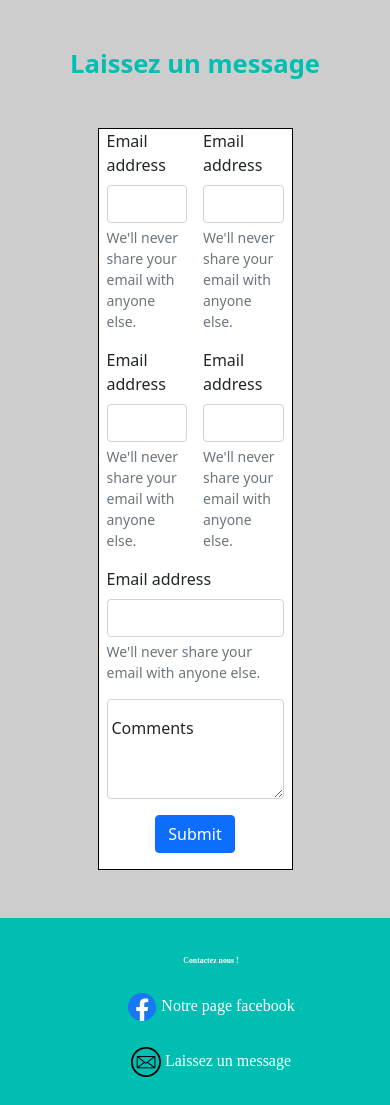
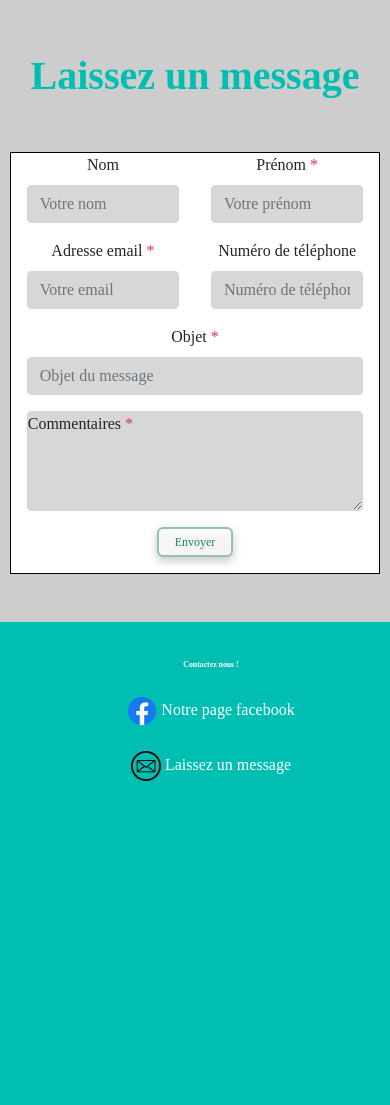
Before and after one commit to FlorentV02/SOS_CONSOLE, a PHP site: page /contact.html in a window 390 px wide. Shown: the part 126-1231 px from the top of the page. After the commit the page ends 907 px from the top, so only its background shows below. Run offline with PHP 8.4, Linux system fonts and the light colour scheme; some libraries are stand-ins or nearby versions.

Commit message:
Finition formulaire contact
Finition du responsive et ajout de couleur du formulaire de contact

```diff
--- a/asset/css/contact.css
+++ b/asset/css/contact.css
@@ -5,5 +5,70 @@
     border: 1px solid black;
     margin: auto;
     height: auto;
-    width: 50vw;
+    width: 60vw;
 }
+
+
+
+/* formulaire de contact */
+
+#formulaire {
+    padding: 0.8vw;
+}
+
+/* input style */
+
+.form-style {
+    background-color: #D7D7D7;
+}
+
+/* label */
+
+/* comments-label */
+
+.comments-label {
+    padding: 0 !important;
+    left: auto !important;
+}
+
+
+/* Media query */
+
+
+@media (max-width: 991.98px) {
+    #block-formulaire {
+        width: 90vw;
+    }
+ }
+
+@media (max-width: 767.98px) {
+
+    #block-formulaire {
+        width: 90vw;
+    }
+
+    /* Titre "laissez un message */
+
+    #send-note {
+        font-weight: 700;
+        font-size: 3rem;
+        line-height: 4rem;
+    }
+
+ }
+
+@media (max-width: 575.98px) {
+    #block-formulaire {
+        width: 95vw;
+    }
+
+    #formulaire {
+        padding: 0;
+    }
+
+    #send-note {
+        font-weight: 700;
+        font-size: 2.5rem;
+        line-height: 3.5rem;
+    }
+}
--- a/contact.html
+++ b/contact.html
@@ -54,46 +54,47 @@
 
     <section>
 
-        <p class="text-center title-page my-5">Laissez un message</p>
+        <p id="send-note" class="text-center title-page my-5 playfair">Laissez un message</p>
 
         <div id="block-formulaire" class="mb-5">
-            <form>
+            <form id="formulaire" class="playfair">
                 <div class="d-flex justify-content-evenly">
-                    <div class="mb-3 px-2">
-                        <label for="exampleInputEmail1" class="form-label">Email address</label>
-                        <input type="email" class="form-control" id="exampleInputEmail1" aria-describedby="emailHelp">
-                    <div id="emailHelp" class="form-text">We'll never share your email with anyone else.</div>
+                    <div class="mb-3 px-3 text-center w-100">
+                        <label for="Name" class="form-label">
+                          Nom
+                        </label>
+                        <input type="text" class="form-control form-style" id="Name" placeholder="Votre nom" aria-describedby="NameHelp">
                     </div>
-                    <div class="mb-3 px-2">
-                        <label for="exampleInputEmail1" class="form-label">Email address</label>
-                        <input type="email" class="form-control" id="exampleInputEmail1" aria-describedby="emailHelp">
-                        <div id="emailHelp" class="form-text">We'll never share your email with anyone else.</div>
+                    <div class="mb-3 px-3 text-center w-100">
+                        <label for="FirstName" class="form-label">
+                          Prénom <span class="text-danger font-weight-bold">*</span>
+                        </label>
+                        <input type="text" class="form-control form-style" id="FirstName" placeholder="Votre prénom" aria-describedby="firstNameHelp">
                     </div>
                 </div>
                 <div class="d-flex justify-content-evenly">
-                    <div class="mb-3 px-2">
-                        <label for="exampleInputEmail1" class="form-label">Email address</label>
-                        <input type="email" class="form-control" id="exampleInputEmail1" aria-describedby="emailHelp">
-                    <div id="emailHelp" class="form-text">We'll never share your email with anyone else.</div>
-                    </div>
-                    <div class="mb-3 px-2">
-                        <label for="exampleInputEmail1" class="form-label">Email address</label>
-                        <input type="email" class="form-control" id="exampleInputEmail1" aria-describedby="emailHelp">
-                        <div id="emailHelp" class="form-text">We'll never share your email with anyone else.</div>
+                    <div class="mb-3 px-3 text-center w-100">
+                        <label for="exampleInputEmail" class="form-label">
+                          Adresse email <span class="text-danger font-weight-bold">*</span></label>
+                        <input type="email" class="form-control form-style" id="exampleInputEmail" placeholder="Votre email" aria-describedby="emailHelp">
+                      </div>
+                    <div class="mb-3 px-3 text-center w-100">
+                        <label for="PhoneNumber" class="form-label">Numéro de téléphone</label>
+                        <input type="text" class="form-control form-style" id="PhoneNumber" placeholder="Numéro de téléphone" aria-describedby="PhoneNumberHelp">
                     </div>
                 </div>
-                <div class="mb-3 px-2">
-                    <label for="exampleInputEmail1" class="form-label">Email address</label>
-                    <input type="email" class="form-control" id="exampleInputEmail1" aria-describedby="emailHelp">
-                    <div id="emailHelp" class="form-text">We'll never share your email with anyone else.</div>
+                <div class="mb-3 px-3 text-center w-100">
+                    <label for="exampleInputEmail1" class="form-label">
+                      Objet <span class="text-danger font-weight-bold">*</span></label></label>
+                    <input type="text" class="form-control form-style" id="object" placeholder="Objet du message"  aria-describedby="emailHelp">
                 </div>
-                <div class="form-floating mb-3 px-2">
-                    <textarea class="form-control" placeholder="Leave a comment here" id="floatingTextarea2" style="height: 100px"></textarea>
-                    <label for="floatingTextarea2">Comments</label>
+                <div class="form-floating mb-3 px-3">
+                    <textarea class="form-control form-style" placeholder="Leave a comment here" id="floatingTextarea2" style="height: 100px"></textarea>
+                    <label class="comments-label" for="floatingTextarea2">Commentaires <span class="text-danger font-weight-bold">*</span></label></label>
                   </div>
 
                 <div class="d-flex justify-content-center">
-                    <button type="submit" class="btn btn-primary mb-3">Submit</button>
+                    <button type="submit" class="btn btn-search btn-outline-success mb-3">Envoyer</button>
                 </div>
               </form>
         </div>
```
Also changed, not shown: asset/css/accueil.css (added).
